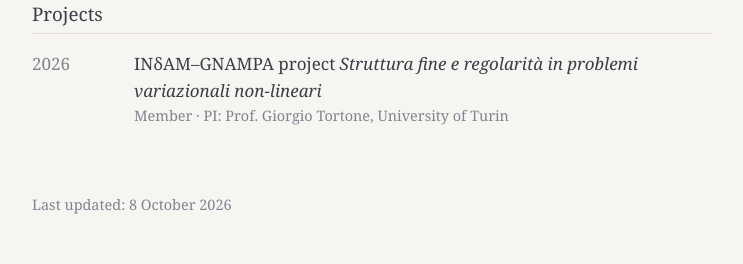
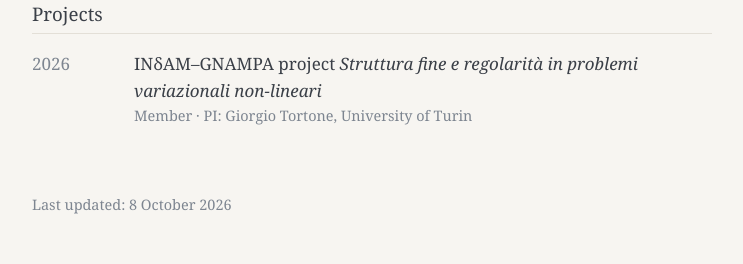
Before and after one commit to filippo-paiano/filippo-paiano.github.io, a Jekyll site: the page built from activities/index.md, in a window 1280 px wide. Shown: the part 1489-1753 px from the top of the page, without its empty margins (268-1011 px from the left). Built offline with Jekyll 4.4.1, drawn with Linux system fonts in a browser that asks for light colours.

Commit message:
Remove Prof. title from Tortone
Co-Authored-By: Claude Sonnet 5.5 <noreply@anthropic.com>
Claude-Session: https://claude.ai/code/session_018UZrciDP6T6e3sJ4zKnGfe

```diff
--- a/_data/activities.yml
+++ b/_data/activities.yml
@@ -22,4 +22,4 @@
     - { year: "2021, 2022", title: "First-year tutor", note: "University of Pisa · fall semesters · Algebra, Linear Algebra, Calculus" }
 - section: "Projects"
   items:
-    - { year: 2026, title: "INδAM–GNAMPA project *Struttura fine e regolarità in problemi variazionali non-lineari*", note: "Member · PI: Prof. Giorgio Tortone, University of Turin" }
+    - { year: 2026, title: "INδAM–GNAMPA project *Struttura fine e regolarità in problemi variazionali non-lineari*", note: "Member · PI: Giorgio Tortone, University of Turin" }
```
